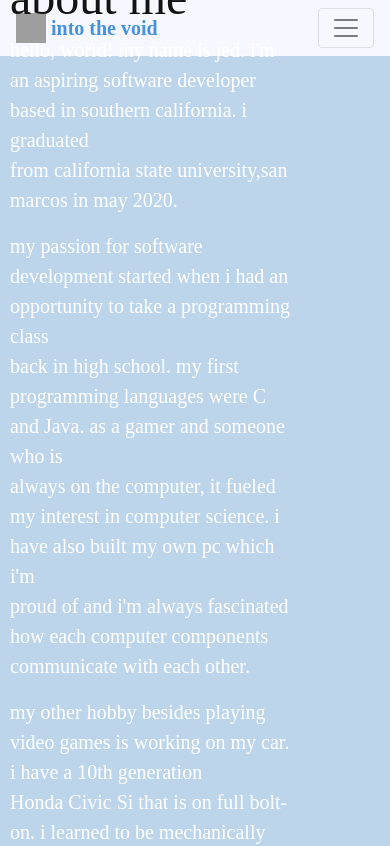
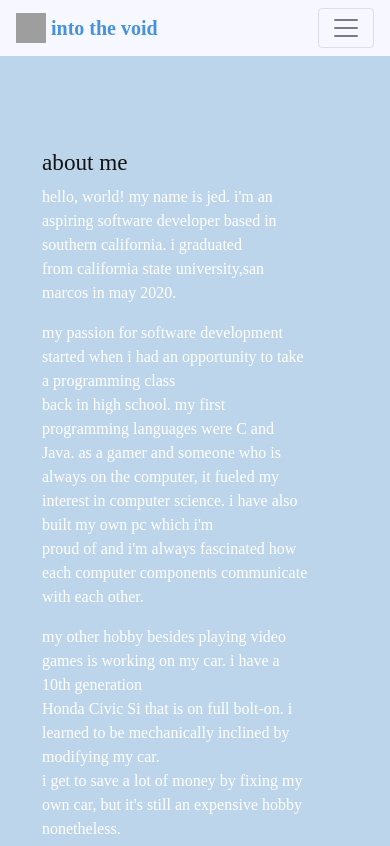
Before and after one commit to jedjimenez/Personal-Website, a React (Create React App) app: page /about in a window 390 px wide. Shown: the top 846 px of the page. Built offline with nearby package versions, Linux system fonts and the light colour scheme; grey boxes are pictures that could not be loaded.

Commit message:
fixed responsiveness for iphone X

```diff
--- a/src/components/navbar.js
+++ b/src/components/navbar.js
@@ -14,6 +14,11 @@ const Styles = styled.div`
     &:hover {
       color: #BDD5EA;
     }
+  }
+
+  @media only screen and (max-width: 768px) {
+
+    navbar {margin: 2.2rem 2rem}
   }
 
 `;
--- a/src/pages/about.js
+++ b/src/pages/about.js
@@ -13,8 +13,8 @@ const Section = styled.section`
   align-items: center;
   background: #BDD5EA;
 
-  @media screen and (max-width: 768px){
-    height: 150vh;
+  @media only screen and (max-width: 768px){
+    height: 160vh;
   }
 `;
 
@@ -59,18 +59,31 @@ const Container = styled.div`
 
   }
 
-    @media screen and (max-width: 768px) {
-     padding-top: 50px;
-     padding-right: 100px;
+    @media only screen and (max-width: 768px) {
+     margin: 2.2rem 2rem;
+     padding-right: -1px;
      padding-left: 260px;
+     padding-top: 0px;
+     padding-bottom: 400px;
+
+
+
+     h1 {
+      font-size: 1.45rem; margin-top: 0.5rem; margin-bottom: 0.5rem;
+     }
+
+     p {
+      font-size: 1rem; text-align: left;
+     }
 
      img {
        max-width: 200px;
        max-height: 400px;
        bottom: -500px;
-       right: 200px;
+       right: 110px;
      }
 
+     .iframecontainer {width: 100%; float: none;}
     }
 `;
 
--- a/src/pages/contact.js
+++ b/src/pages/contact.js
@@ -29,7 +29,7 @@ const StyledButton = styled(Button)`
     margin-bottom: 80px;
 
 
-    @media screen and (max-width: 768px) {
+    @media only screen and (max-width: 768px) {
         padding-right: 40px;
         padding-left: 40px;
         margin-left: 120px;
@@ -47,7 +47,7 @@ const Container = styled.div`
     padding-right: 50px;
     padding-left: 50px;
 
-    @media screen and (max-width: 768px) {
+    @media only screen and (max-width: 768px) {
      padding-right: 40px;
      padding-left: 40px;
 
@@ -68,7 +68,7 @@ const Container = styled.div`
         margin-left: 550px;
         margin-bottom: 80px;
 
-        @media screen and (max-width: 768px) {
+        @media only screen and (max-width: 768px) {
             padding-right: 40px;
             padding-left: 40px;
             margin-left: 105px;
--- a/src/pages/home.js
+++ b/src/pages/home.js
@@ -21,7 +21,7 @@ const Container = styled.div`
     margin-left: auto;
     padding-right: 50px;
     padding-left: 50px;
-    @media screen and (max-width: 768px) {
+    @media only screen and (max-width: 768px) {
      padding-right: 30px;
      padding-left: 30px;
     }
--- a/src/pages/projects.js
+++ b/src/pages/projects.js
@@ -19,7 +19,7 @@ const Container = styled.div`
     padding-right: 50px;
     padding-left: 50px;
 
-    @media screen and (max-width: 768px) {
+    @media only screen and (max-width: 768px) {
      padding-right: 40px;
      padding-left: 40px;
 
@@ -45,7 +45,7 @@ const StyledButton = styled(Button)`
     margin-left: 500px;
 
 
-    @media screen and (max-width: 768px) {
+    @media only screen and (max-width: 768px) {
         padding-right: 40px;
         padding-left: 40px;
         margin-left: 120px;
```
